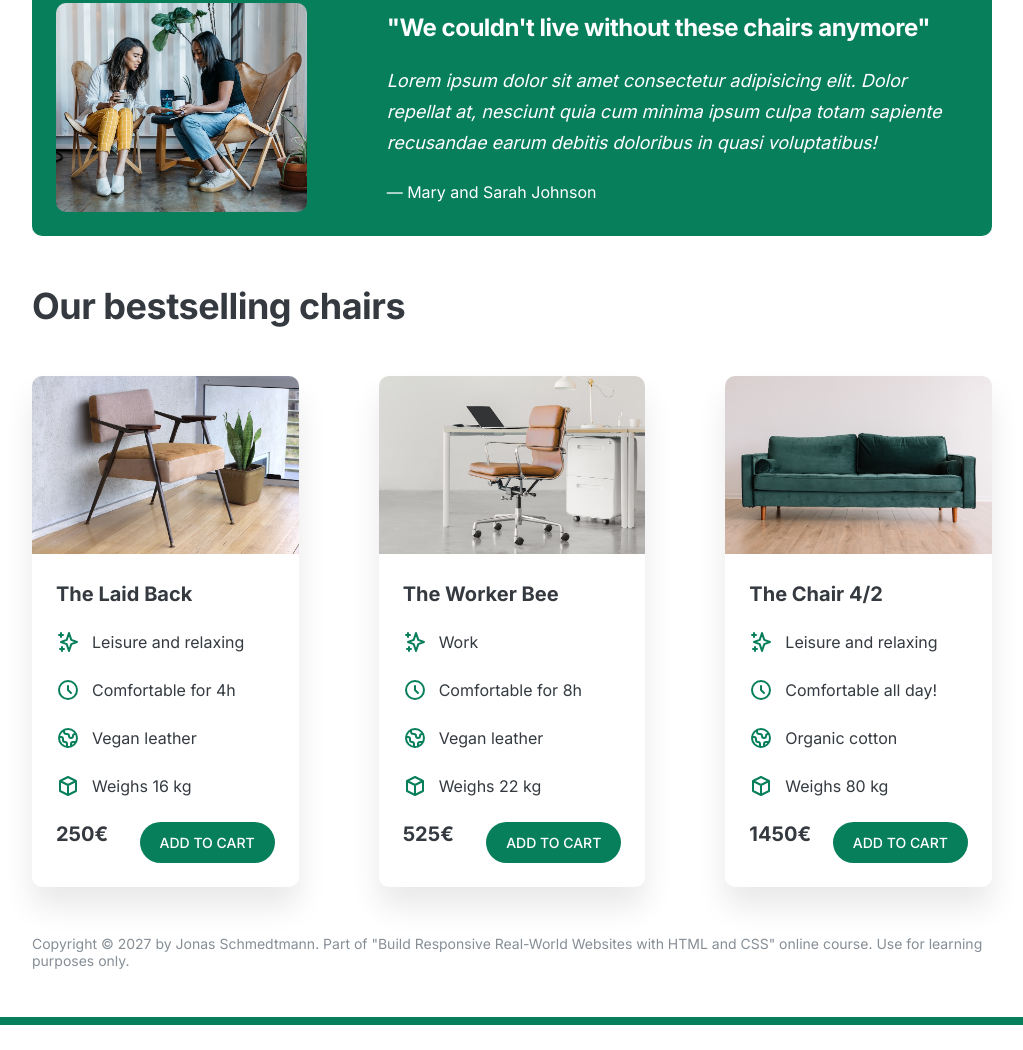
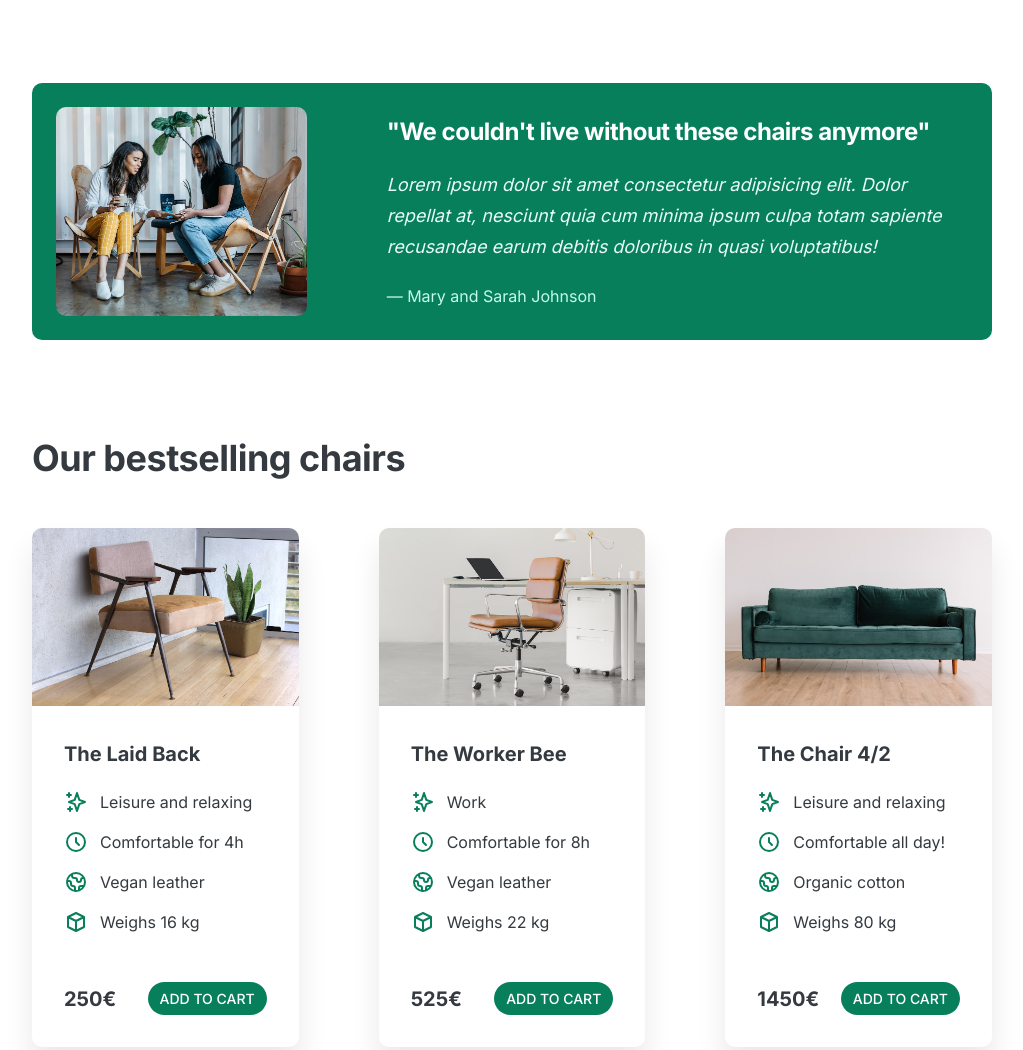
Before and after one commit to Effyz1228/web-design-rule-practice, a plain HTML site: page index.html in a window 1280 px wide. Shown: the part 911-1961 px from the top of the page, without its empty margins (128-1151 px from the left). Before the commit the page ends 1936 px from the top, so only its background shows below. Drawn offline with Linux system fonts and the light colour scheme.

Commit message:
add white space and make visual hierarchy

```diff
--- a/style.css
+++ b/style.css
@@ -36,7 +36,7 @@ body {
 
 header,
 section {
-  margin-bottom: 48px;
+  margin-bottom: 96px;
 }
 
 h2 {
@@ -75,7 +75,7 @@ h2 {
 }
 .btn--small{
   font-size: 14px;
-  padding: 12px 20px;
+  padding: 8px 12px;
 
 }
 /* ------------------------ */
@@ -95,7 +95,7 @@ header {
 }
 
 h1 {
-  margin-bottom: 24px;
+  margin-bottom: 32px;
   font-size: 44px;
   line-height: 1.1;
   letter-spacing: -1px;
@@ -117,7 +117,7 @@ img {
   stroke: var(--main-color);
   height: 32px;
   width: 32px;
-  margin-bottom: 16px;
+  margin-bottom: 24px;
 }
 
 .features-title {
@@ -155,12 +155,18 @@ img {
   margin-bottom: 24px;
   font-size: 18px;
   line-height: 1.7;
+  color: #e6fcf5;
+}
+
+.testimonial-author{
+  color: #c3fae8;
 }
 
 /* CHAIRS */
 .chair{
   box-shadow: 0 20px 30px rgba(0, 0, 0, .09);
   border-radius: 10px;
+  pad
 }
 
 .chair img{
@@ -169,7 +175,7 @@ img {
 }
 
 .chair-box {
-  padding: 24px;
+  padding: 32px;
 }
 
 h3 {
@@ -179,7 +185,7 @@ h3 {
 
 .chair-details {
   list-style: none;
-  margin-bottom: 24px;
+  margin-bottom: 48px;
 
 }
 
@@ -187,7 +193,7 @@ h3 {
   display: flex;
   align-items: center;
   gap: 12px;
-  margin-bottom: 24px;
+  margin-bottom: 16px;
 }
 
 .chair-details li:last-child {
@@ -204,6 +210,7 @@ h3 {
   display: flex;
   justify-content: space-between;
   font-size: 20px;
+  align-items: center;
 }
 
 footer {
```
